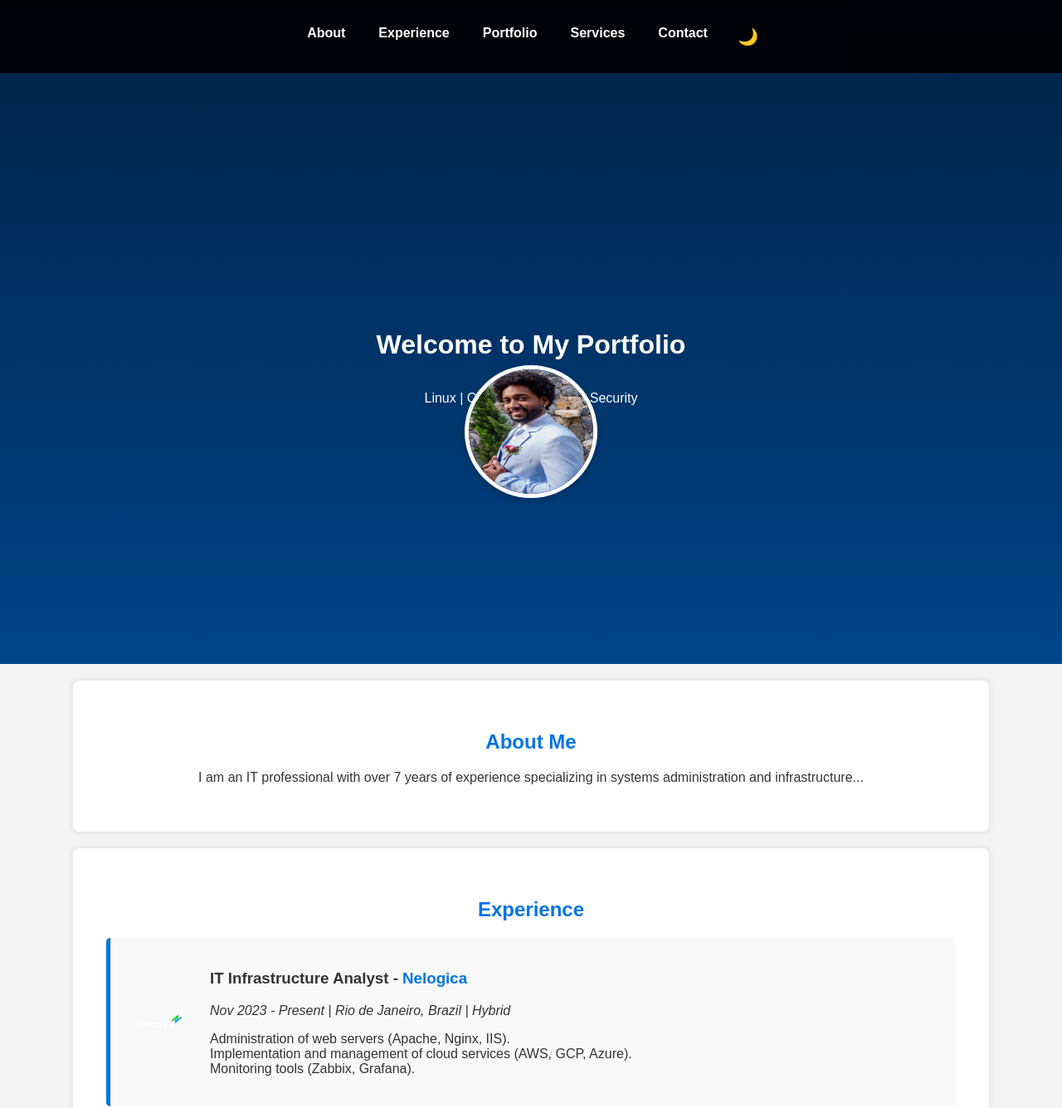
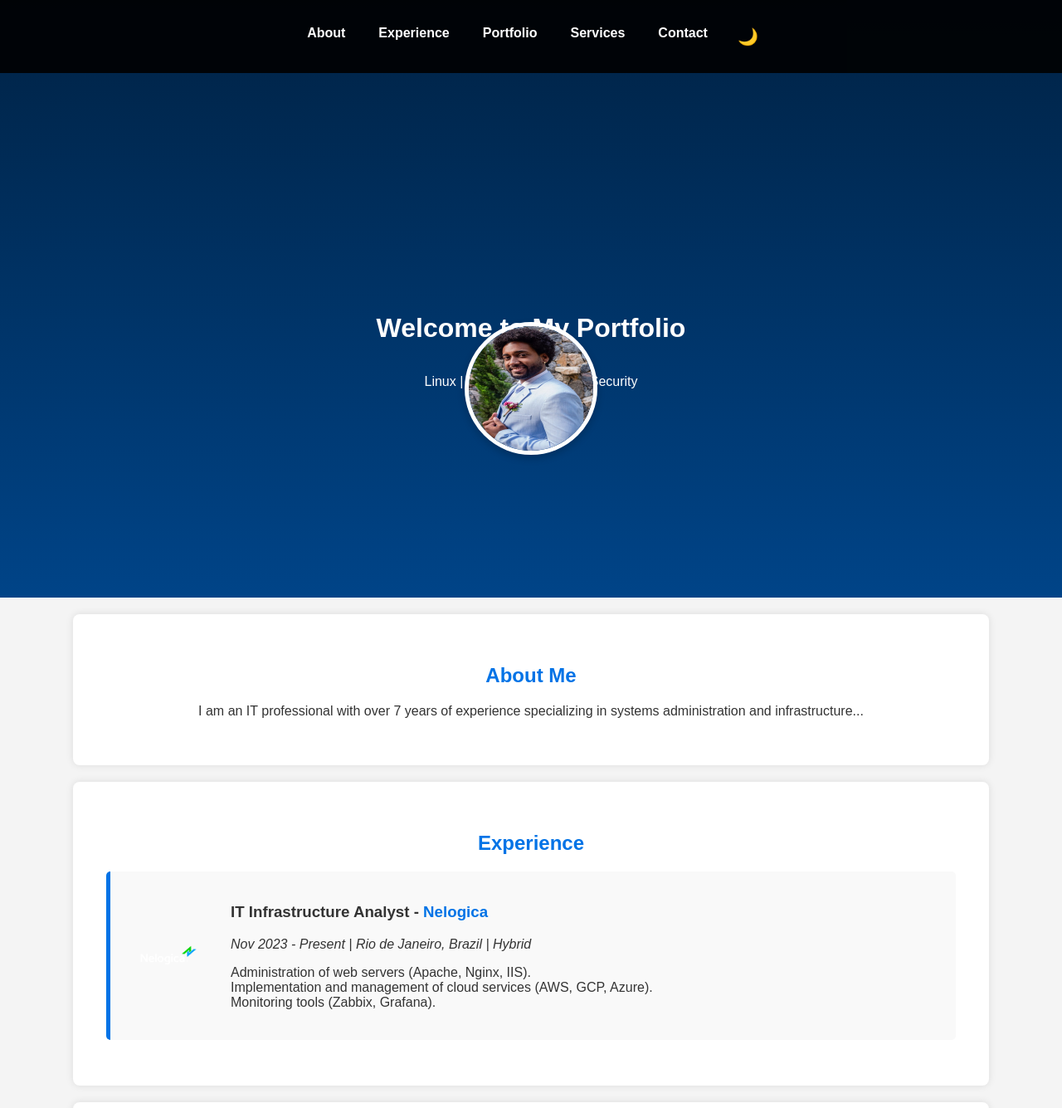
Before and after one commit to 0800rob/portfolio, a plain HTML site: page index.html in a window 1280 px wide. Shown: the top 1335 px of the page at 83% size. Drawn offline with Linux system fonts and the light colour scheme.

Commit message:
Update styles.css

```diff
--- a/styles.css
+++ b/styles.css
@@ -9,7 +9,7 @@ body {
 
 header {
     background: linear-gradient(to bottom, #002244, #004488);
-    height: 90vh;
+    height: 75vh; /* Reduzi a altura para melhorar espaçamento */
     display: flex;
     flex-direction: column;
     align-items: center;
@@ -17,7 +17,7 @@ header {
     color: white;
     text-align: center;
     position: relative;
-    padding-top: 80px;
+    padding-top: 120px; /* Aumentei para evitar corte */
 }
 
 .profile-container {
@@ -97,6 +97,7 @@ h2 {
     text-align: left;
     display: flex;
     align-items: center;
+    min-height: 140px; /* Garantindo que o conteúdo da experiência não fique cortado */
 }
 
 .project:hover, .experience:hover {
@@ -104,10 +105,12 @@ h2 {
 }
 
 .company-logo {
-    width: 80px;
-    height: 80px;
-    margin-right: 20px;
-    border-radius: 50%;
+    width: 100px; /* Aumentei o tamanho para melhorar visibilidade */
+    height: 100px;
+    max-width: 100px;
+    max-height: 100px;
+    margin-right: 25px;
+    border-radius: 8px;
     object-fit: contain;
 }
 
```
